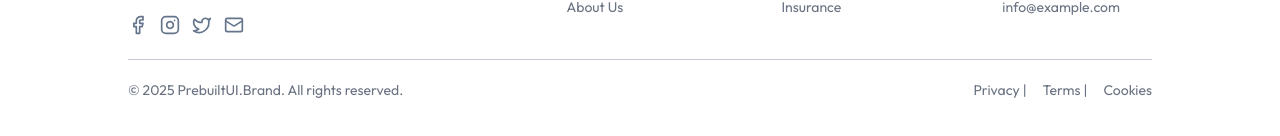
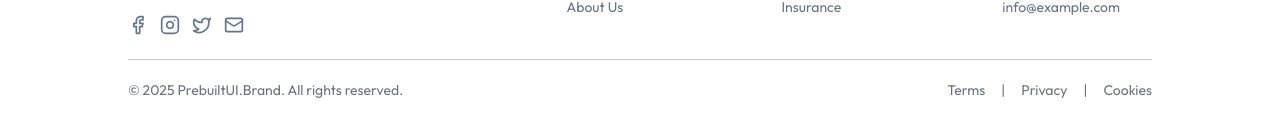
Before and after one commit to khushi-malviya/CarRental-MERNstack, a React (Vite) app in the folder client/: page /my-bookings in a window 1280 px wide. Shown: the part 454-590 px from the top of the page. Built offline with nearby package versions, Linux system fonts and the light colour scheme.

Commit message:
Home page created !

```diff
--- a/client/src/components/Footer.jsx
+++ b/client/src/components/Footer.jsx
@@ -56,8 +56,8 @@ const Footer = () => {
             <div className='flex flex-col md:flex-row gap-2 items-center justify-between py-5'>
                 <p>© {new Date().getFullYear()} <a href="https://prebuiltui.com">PrebuiltUI</a>.Brand. All rights reserved.</p>
                 <ul className='flex items-center gap-4'>
-                    <li><a href="#">Privacy</a> <span> | </span></li>
-                    <li><a href="#">Terms</a> <span> | </span></li>
+                    <li><a href="#">Terms</a> </li><li> | </li>
+                    <li><a href="#">Privacy</a></li><li> | </li>
                     <li><a href="#">Cookies</a></li>
                 </ul>
             </div>
```
